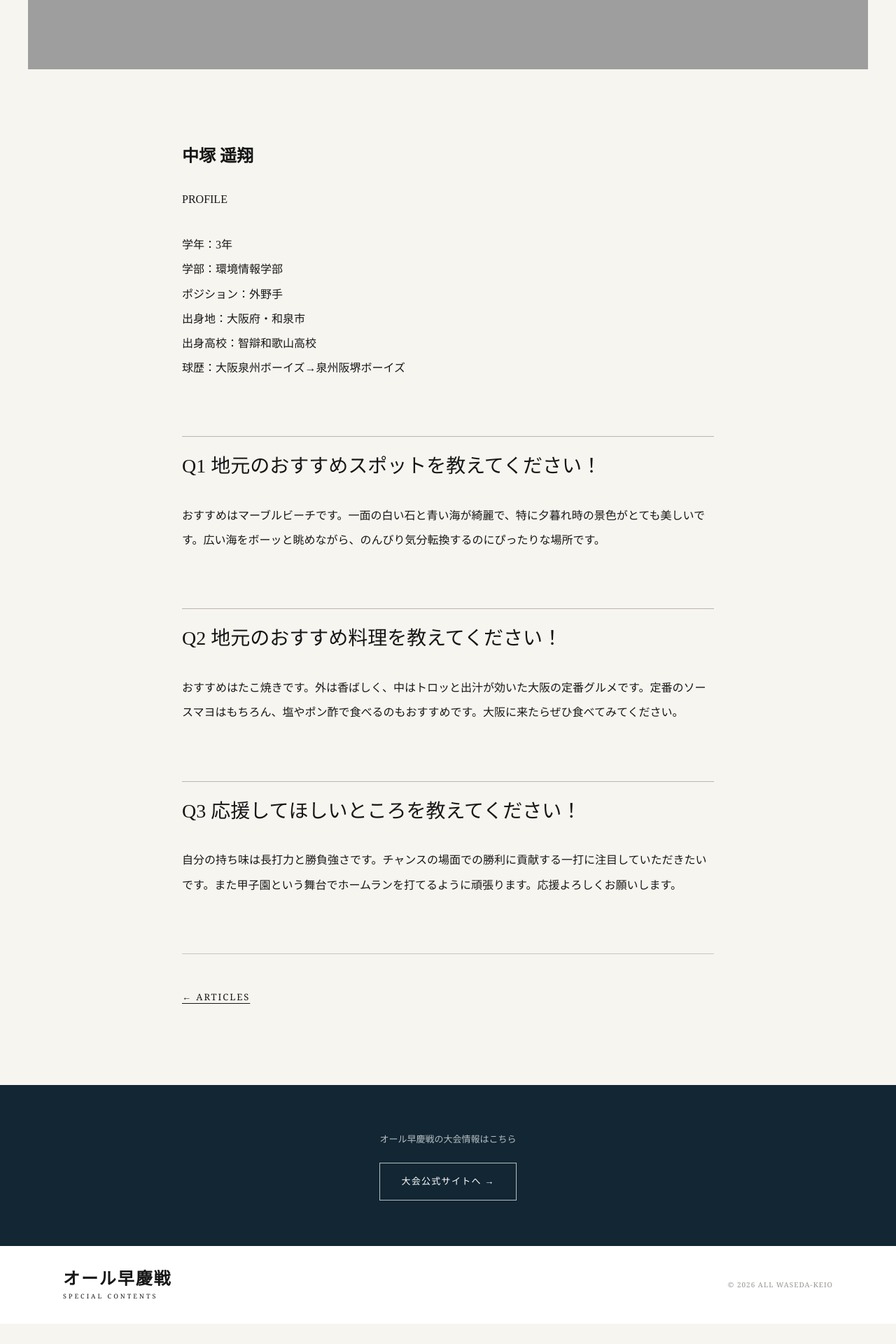
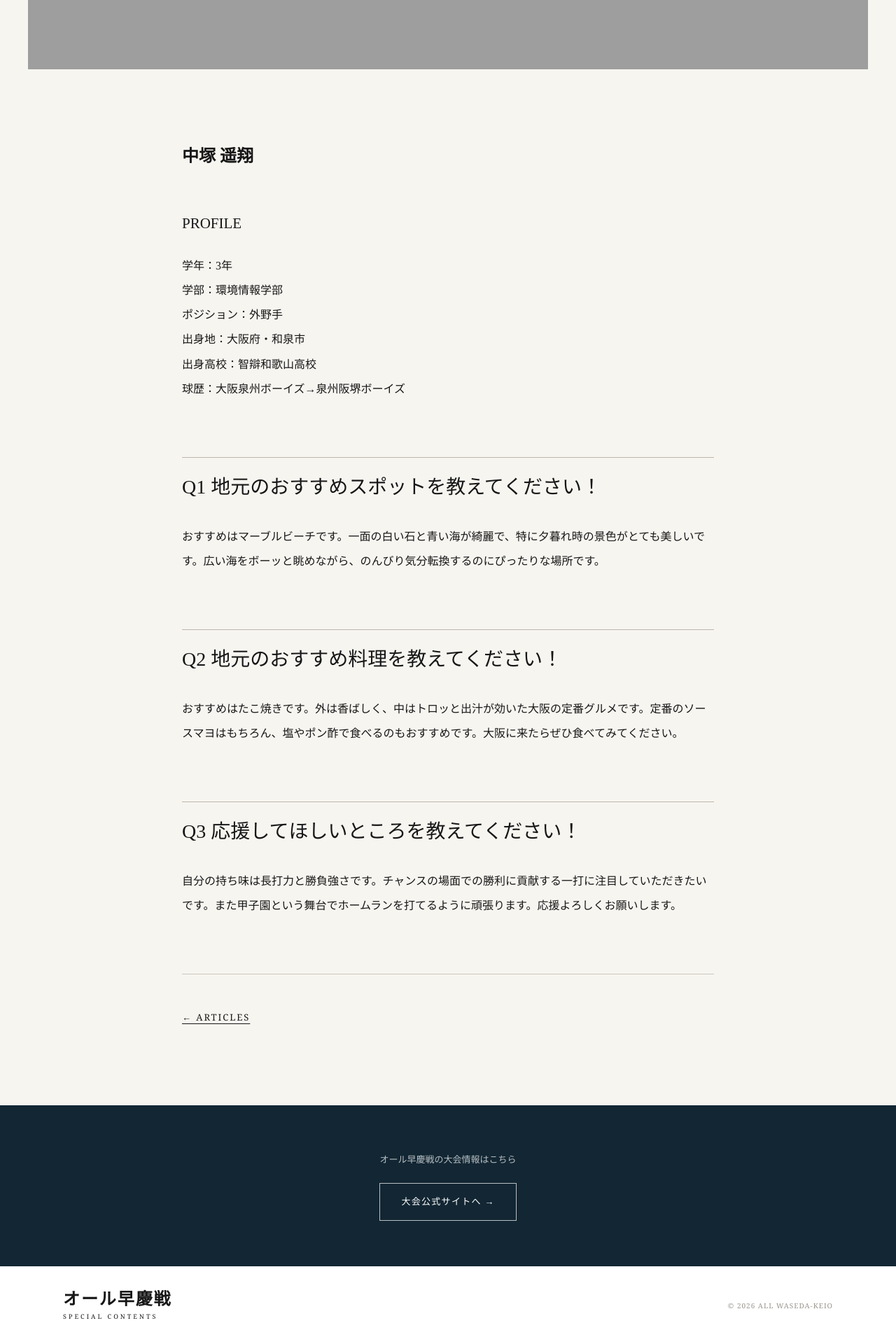
Before and after one commit to all-soukei/all-soukei.github.io, a Jekyll site: the page built from _articles/0920-keio.md, in a window 1280 px wide. Shown: the part 1202-3122 px from the top of the page at 70% size. Built offline with Jekyll 4.4.1, drawn with Linux system fonts in a browser that asks for light colours; before the commit the page ends 3093 px from its top, so only the background shows below that.

```diff
--- a/_articles/0920-keio.md
+++ b/_articles/0920-keio.md
@@ -8,7 +8,8 @@ image: /images/2026秋東大②中塚遥翔(3年・智辯和歌山).jpg
 pickup: false
 ---
 # 中塚 遥翔
-PROFILE
+
+### PROFILE
 
 学年：3年
 学部：環境情報学部
```
